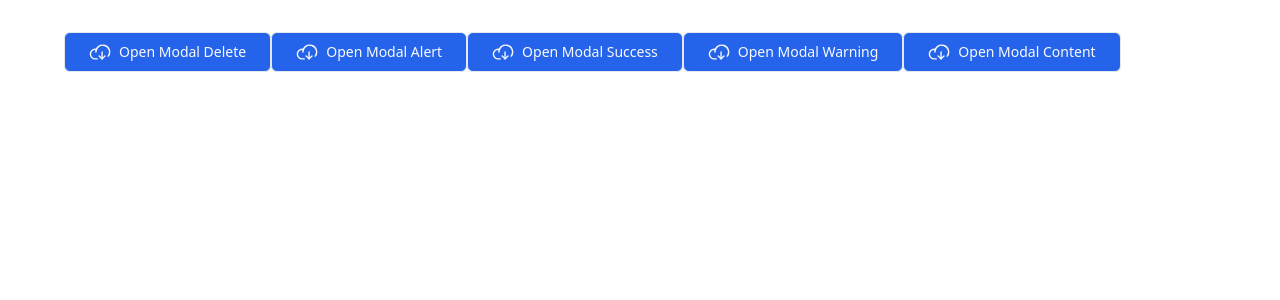
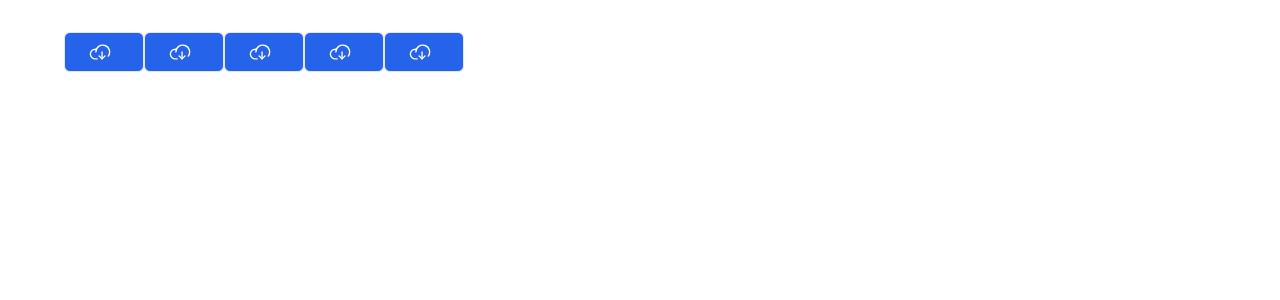
Before and after one commit to LucasSantus/vite-react-tailwindcss-components, a React (Vite) app: page / in a window 1280 px wide. Shown: the top 300 px of the page. Built offline with nearby package versions, Linux system fonts and the light colour scheme.

Commit message:
:pushpin: change files for adapt codes in modals a file src/components/Button/index.tsx

```diff
--- a/src/components/Button/index.tsx
+++ b/src/components/Button/index.tsx
@@ -1,18 +1,18 @@
 import { FC } from "react";
-import { IButtonProps } from "./types/types";
 
-export const Button: FC<IButtonProps> = (
-  { variant, textVariant, description, icon, onClick}
-) => {
+export const Button: FC<IButtonProps> = ({
+  title,
+  icon,
+  onClick,
+  backgroundColor = "btn-primary",
+  textColor = "text-light",
+}) => {
   return (
     <div className="flex">
-      <button
-        className={ "btn " + variant }
-        onClick={ onClick }
-      >
+      <button className={"btn " + backgroundColor} onClick={onClick}>
         {icon}
-        <span className={"font-medium text-sm " + textVariant}>{ description }</span>
+        <span className={"font-medium text-sm " + textColor}>{title}</span>
       </button>
     </div>
-  )
-}
+  );
+};
```
